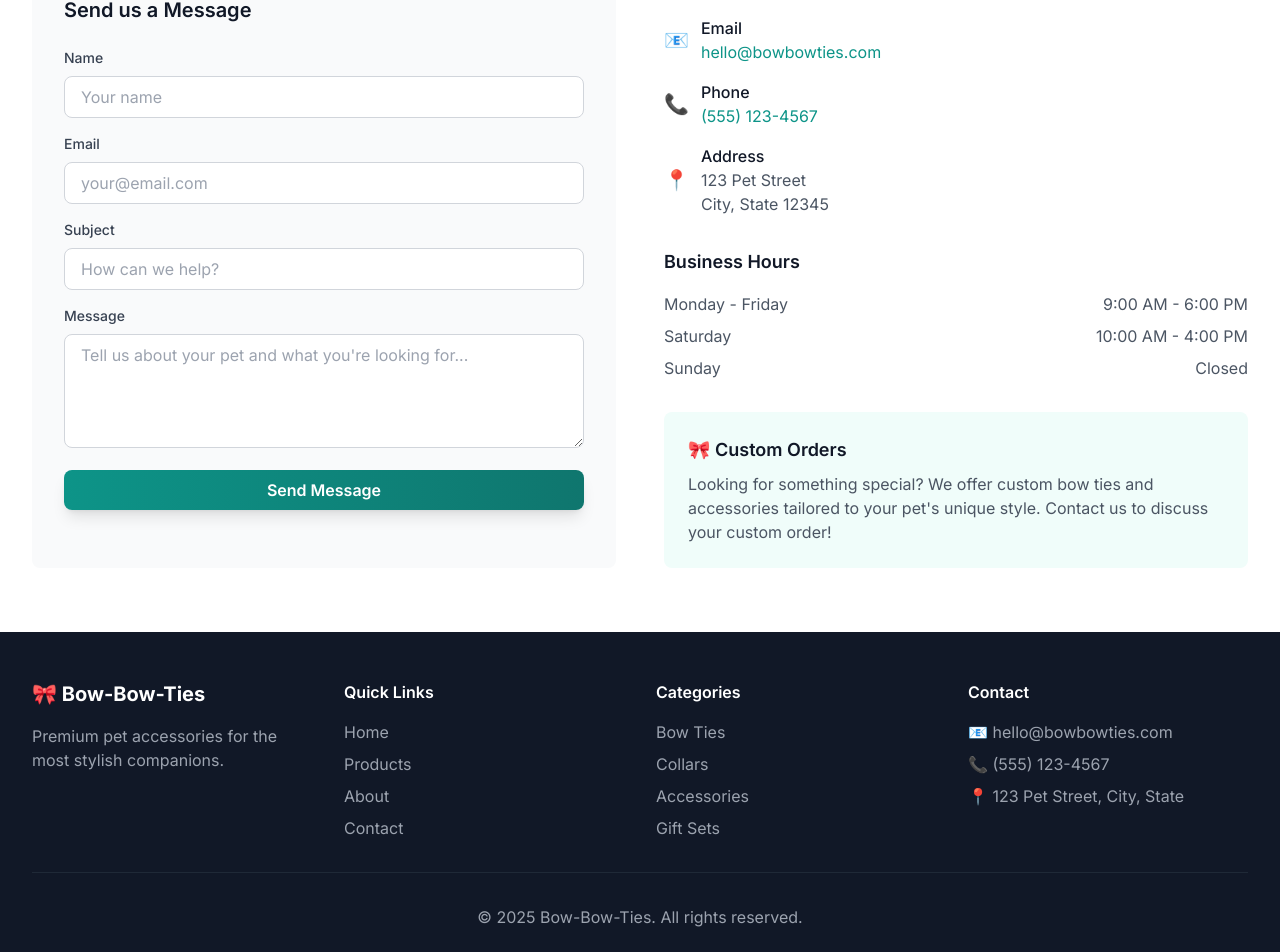
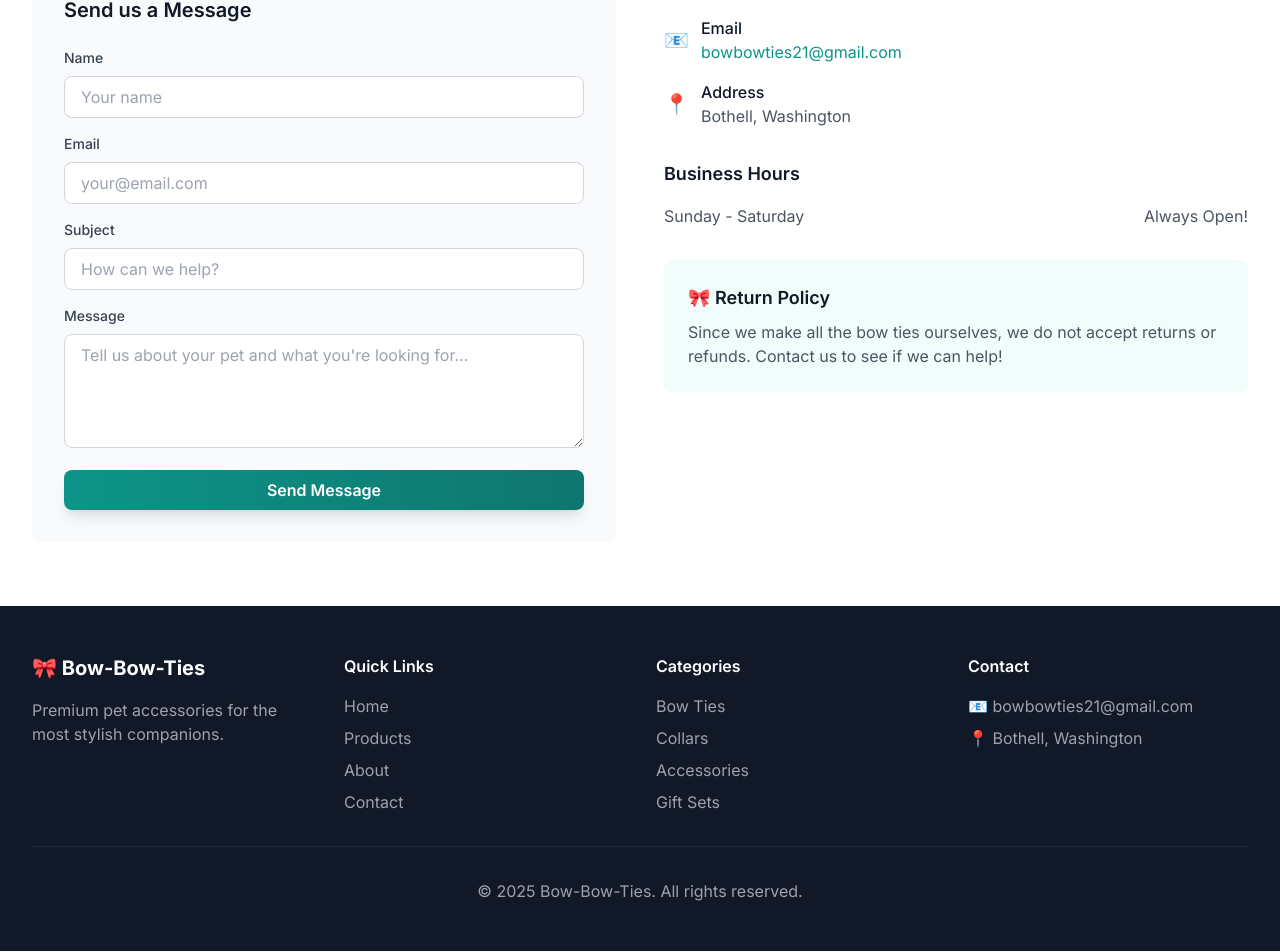
Before and after one commit to divisham21-cyber/Bow-Bow-Ties, a Next.js app: page / in a window 1280 px wide. Shown: the part 1709-2661 px from the top of the page. Built offline with nearby package versions, Linux system fonts and the light colour scheme.

Commit message:
changed descriptions on home page and changed contact information, added return policy

```diff
--- a/pages/index.tsx
+++ b/pages/index.tsx
@@ -6,7 +6,7 @@ export default function Home() {
     <>
       <Head>
         <title>Bow-Bow-Ties - Premium Pet Bow Ties & Accessories</title>
-        <meta name="description" content="Discover our collection of stylish bow ties and accessories for your beloved pets. Premium quality, comfortable fit, and adorable designs." />
+        <meta name="description" content="Discover our collection of stylish bow ties and accessories for your furry friends. Handmade, Premium quality, comfortable fit, and adorable designs." />
       </Head>
 
       <div className="min-h-screen">
@@ -109,7 +109,7 @@ export default function Home() {
                 <span className="gradient-text"> Purpose</span>
               </h2>
               <p className="text-xl text-gray-600 mb-8 max-w-3xl mx-auto">
-                Make your pet the most dapper companion with our premium collection of bow ties and accessories.
+                Make your furry friend the most dapper companion with our premium collection of bow ties and accessories.
                 Comfortable, stylish, and perfect for any occasion.
               </p>
               <div className="flex justify-center">
@@ -198,7 +198,7 @@ export default function Home() {
                     <span className="text-primary-600 text-xl">💝</span>
                     <div>
                       <h4 className="font-semibold text-gray-900">Perfect Fit</h4>
-                      <p className="text-gray-600">Adjustable sizing ensures a comfortable fit for pets of all sizes.</p>
+                      <p className="text-gray-600">Different sizing ensures a comfortable fit for pets of all sizes.</p>
                     </div>
                   </div>
                 </div>
@@ -208,7 +208,7 @@ export default function Home() {
                   <span className="text-6xl mb-4 block">🐕</span>
                   <h4 className="text-xl font-semibold text-gray-900 mb-2">Happy Pets, Happy Owners</h4>
                   <p className="text-gray-600">
-                    Join thousands of pet owners who trust Bow-Bow-Ties to make their furry friends look absolutely adorable.
+                    Join several pet owners who trust Bow-Bow-Ties to make their furry friends look absolutely adorable.
                   </p>
                 </div>
               </div>
@@ -284,17 +284,8 @@ export default function Home() {
                       <span className="text-primary-600 text-xl">📧</span>
                       <div>
                         <p className="font-medium text-gray-900">Email</p>
-                        <a href="mailto:hello@bowbowties.com" className="text-primary-600 hover:text-primary-700">
-                          hello@bowbowties.com
-                        </a>
-                      </div>
-                    </div>
-                    <div className="flex items-center space-x-3">
-                      <span className="text-primary-600 text-xl">📞</span>
-                      <div>
-                        <p className="font-medium text-gray-900">Phone</p>
-                        <a href="tel:+15551234567" className="text-primary-600 hover:text-primary-700">
-                          (555) 123-4567
+                        <a href="mailto:bowbowties21@gmail.com" className="text-primary-600 hover:text-primary-700">
+                          bowbowties21@gmail.com
                         </a>
                       </div>
                     </div>
@@ -302,7 +293,7 @@ export default function Home() {
                       <span className="text-primary-600 text-xl">📍</span>
                       <div>
                         <p className="font-medium text-gray-900">Address</p>
-                        <p className="text-gray-600">123 Pet Street<br />City, State 12345</p>
+                        <p className="text-gray-600">Bothell, Washington</p>
                       </div>
                     </div>
                   </div>
@@ -312,25 +303,17 @@ export default function Home() {
                   <h4 className="text-lg font-semibold text-gray-900 mb-4">Business Hours</h4>
                   <div className="space-y-2 text-gray-600">
                     <div className="flex justify-between">
-                      <span>Monday - Friday</span>
-                      <span>9:00 AM - 6:00 PM</span>
-                    </div>
-                    <div className="flex justify-between">
-                      <span>Saturday</span>
-                      <span>10:00 AM - 4:00 PM</span>
-                    </div>
-                    <div className="flex justify-between">
-                      <span>Sunday</span>
-                      <span>Closed</span>
+                      <span>Sunday - Saturday</span>
+                      <span>Always Open!</span>
                     </div>
                   </div>
                 </div>
 
                 <div className="bg-primary-50 rounded-lg p-6">
-                  <h4 className="text-lg font-semibold text-gray-900 mb-2">🎀 Custom Orders</h4>
+                  <h4 className="text-lg font-semibold text-gray-900 mb-2">🎀 Return Policy</h4>
                   <p className="text-gray-600">
-                    Looking for something special? We offer custom bow ties and accessories tailored to your pet's unique style.
-                    Contact us to discuss your custom order!
+                    Since we make all the bow ties ourselves, we do not accept returns or refunds.
+                    Contact us to see if we can help!
                   </p>
                 </div>
               </div>
@@ -369,9 +352,8 @@ export default function Home() {
               <div>
                 <h6 className="font-semibold mb-4">Contact</h6>
                 <ul className="space-y-2 text-gray-400">
-                  <li>📧 hello@bowbowties.com</li>
-                  <li>📞 (555) 123-4567</li>
-                  <li>📍 123 Pet Street, City, State</li>
+                  <li>📧 bowbowties21@gmail.com</li>
+                  <li>📍 Bothell, Washington</li>
                 </ul>
               </div>
             </div>
--- a/pages/products.tsx
+++ b/pages/products.tsx
@@ -308,9 +308,8 @@ export default function Products() {
               <div>
                 <h6 className="font-semibold mb-4">Contact</h6>
                 <ul className="space-y-2 text-gray-400">
-                  <li>📧 hello@bowbowties.com</li>
-                  <li>📞 (555) 123-4567</li>
-                  <li>📍 123 Pet Street, City, State</li>
+                  <li>📧 bowbowties21@gmail.com</li>
+                  <li>📍 Bothell, Washington</li>
                 </ul>
               </div>
             </div>
```
